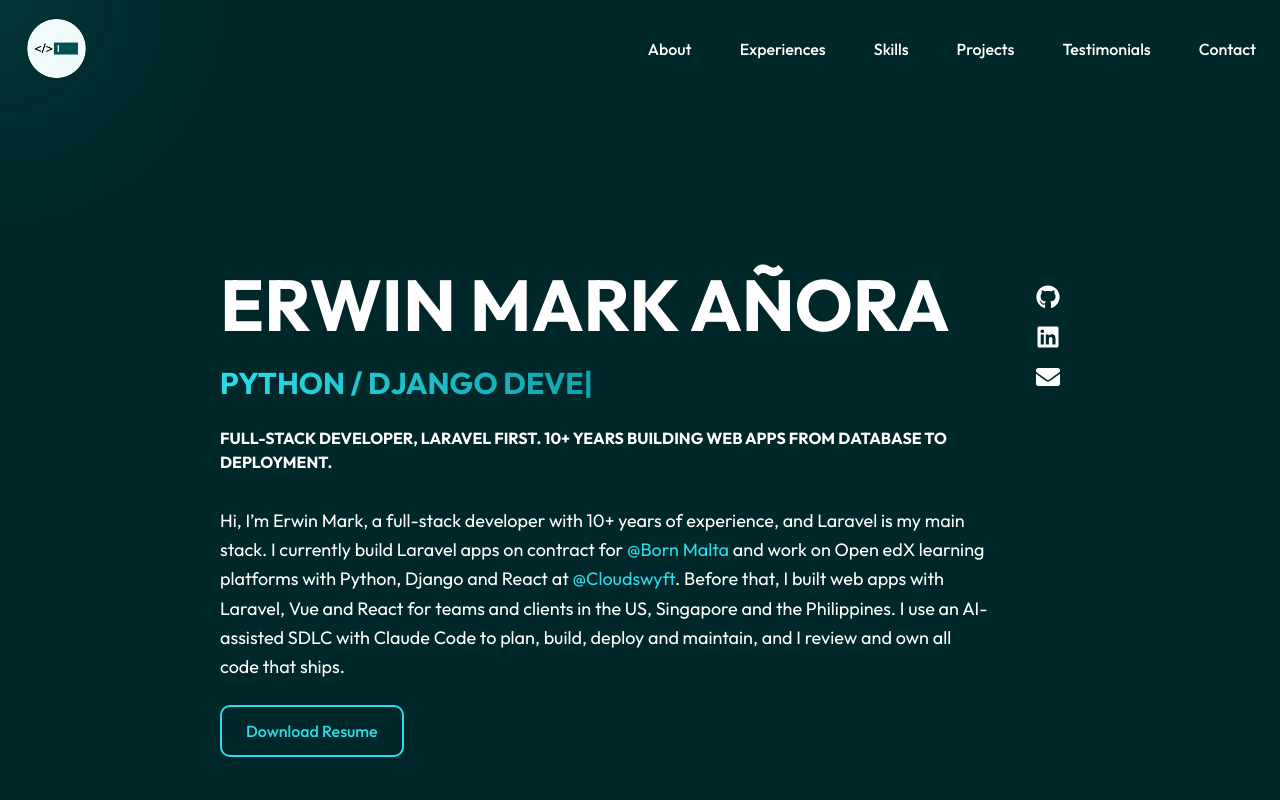
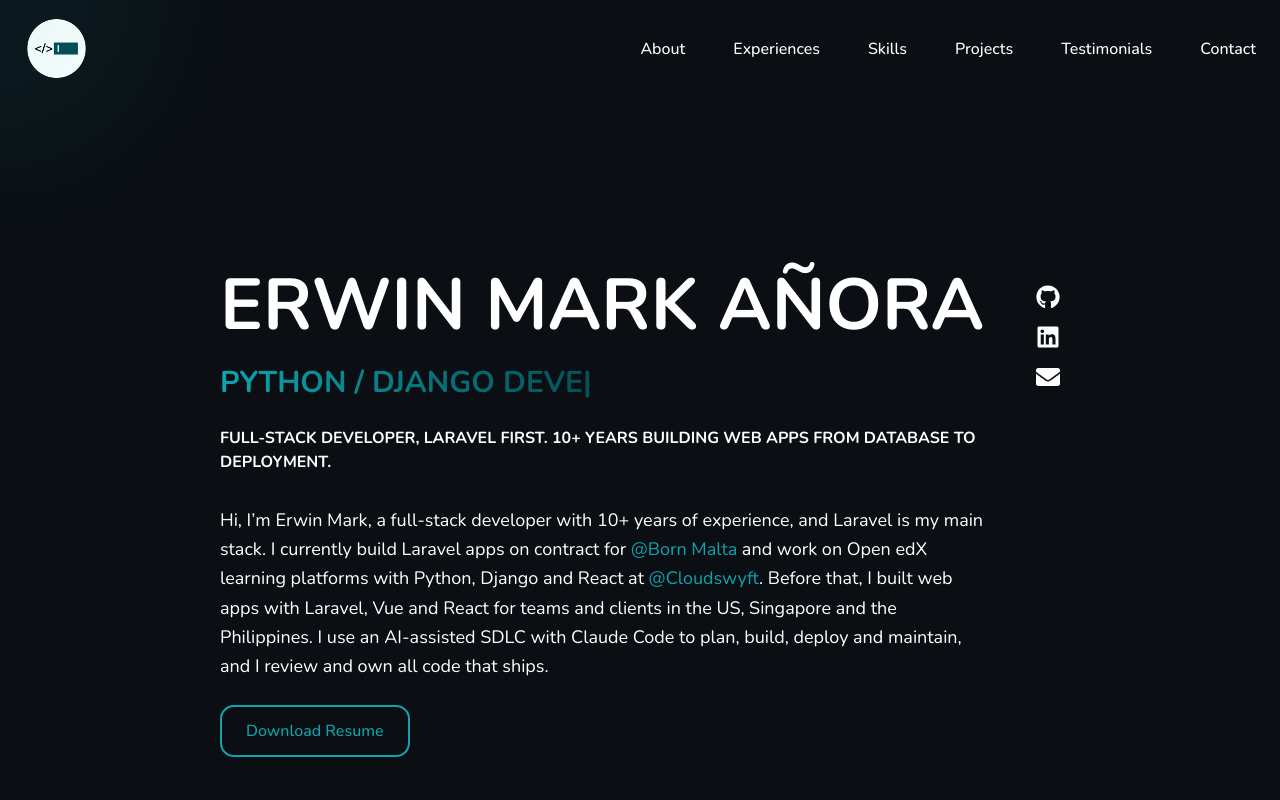
Before and after one commit to erwinmark-anora/portfolio-v2, a Next.js app: page / in a window 1280 px wide. Shown: the top 800 px of the page. Built offline with nearby package versions, Linux system fonts and the light colour scheme.

Commit message:
feat: implement design tokens for dark mode and update font settings

```diff
--- a/app/globals.css
+++ b/app/globals.css
@@ -1,119 +1,103 @@
 @import "tailwindcss";
 @import "tw-animate-css";
 
-@custom-variant dark (&:is(.dark *));
+/*
+ * Design tokens (see docs/REDESIGN_CHECKLIST.md, Design brief).
+ * Dark only: there is no light theme and no toggle.
+ * The accent is set once (--accent); every other accent shade is derived from it.
+ */
 
 @theme inline {
+  /* Colors */
   --color-background: var(--background);
   --color-foreground: var(--foreground);
-  --font-sans: var(--font-outfit);
-  --font-mono: var(--font-geist-mono);
-  --color-sidebar-ring: var(--sidebar-ring);
-  --color-sidebar-border: var(--sidebar-border);
-  --color-sidebar-accent-foreground: var(--sidebar-accent-foreground);
-  --color-sidebar-accent: var(--sidebar-accent);
-  --color-sidebar-primary-foreground: var(--sidebar-primary-foreground);
-  --color-sidebar-primary: var(--sidebar-primary);
-  --color-sidebar-foreground: var(--sidebar-foreground);
-  --color-sidebar: var(--sidebar);
-  --color-chart-5: var(--chart-5);
-  --color-chart-4: var(--chart-4);
-  --color-chart-3: var(--chart-3);
-  --color-chart-2: var(--chart-2);
-  --color-chart-1: var(--chart-1);
+  --color-muted-foreground: var(--muted-foreground);
+  --color-surface: var(--surface);
+  --color-surface-strong: var(--surface-strong);
+  --color-border: var(--border);
+  --color-input: var(--input);
   --color-ring: var(--ring);
-  --color-input: var(--input);
-  --color-border: var(--border);
+  --color-accent: var(--accent);
+  --color-accent-hover: var(--accent-hover);
+  --color-accent-soft: var(--accent-soft);
+  --color-accent-foreground: var(--accent-foreground);
   --color-destructive: var(--destructive);
-  --color-accent-foreground: var(--accent-foreground);
-  --color-accent: var(--accent);
-  --color-muted-foreground: var(--muted-foreground);
-  --color-muted: var(--muted);
-  --color-secondary-foreground: var(--secondary-foreground);
-  --color-secondary: var(--secondary);
-  --color-primary-foreground: var(--primary-foreground);
-  --color-primary: var(--primary);
-  --color-primary-light: var(--primary-light);
-  --color-popover-foreground: var(--popover-foreground);
-  --color-popover: var(--popover);
-  --color-card-foreground: var(--card-foreground);
-  --color-card: var(--card);
-  --radius-sm: calc(var(--radius) - 4px);
-  --radius-md: calc(var(--radius) - 2px);
-  --radius-lg: var(--radius);
-  --radius-xl: calc(var(--radius) + 4px);
+
+  /* Legacy names still used by the current components. Remove once Tasks 4-9 restyle them. */
+  --color-primary: var(--background);
+  --color-primary-foreground: var(--foreground);
+  --color-primary-light: var(--accent-tint);
+  --color-secondary: var(--accent-deep);
+  --color-secondary-foreground: var(--foreground);
+  --color-muted: var(--surface);
+  --color-card: var(--surface);
+  --color-card-foreground: var(--foreground);
+  --color-popover: var(--background-raised);
+  --color-popover-foreground: var(--foreground);
+
+  /* Fonts: Nunito for headings and body, JetBrains Mono for labels, tags and How I work output */
+  --font-sans: var(--font-nunito), ui-sans-serif, system-ui, sans-serif;
+  --font-mono: var(--font-jetbrains-mono), ui-monospace, monospace;
+
+  /* Font sizes (phone first, display sizes grow with the viewport) */
+  --text-label: 0.75rem;
+  --text-label--line-height: 1rem;
+  --text-label--letter-spacing: 0.04em;
+  --text-small: 0.875rem;
+  --text-small--line-height: 1.375rem;
+  --text-body: 1rem;
+  --text-body--line-height: 1.625rem;
+  --text-lead: 1.125rem;
+  --text-lead--line-height: 1.75rem;
+  --text-subheading: 1.25rem;
+  --text-subheading--line-height: 1.75rem;
+  --text-heading: clamp(1.75rem, 1.4rem + 1.5vw, 2.5rem);
+  --text-heading--line-height: 1.2;
+  --text-display: clamp(2.25rem, 1.6rem + 3vw, 3.75rem);
+  --text-display--line-height: 1.1;
+
+  /* Spacing (Tailwind's 0.25rem step stays; these are the layout rhythm) */
+  --spacing-gutter: 1rem;
+  --spacing-card: 1.5rem;
+  --spacing-section: 6rem;
+  --container-content: 72rem;
+
+  /* Border radius (macOS-like soft corners) */
+  --radius-sm: 0.375rem;
+  --radius-md: 0.625rem;
+  --radius-lg: 0.875rem;
+  --radius-xl: 1.25rem;
+  --radius-window: 0.75rem;
+
+  /* Glass panels */
+  --shadow-glass: 0 1px 0 0 rgb(255 255 255 / 0.06) inset, 0 8px 32px -8px rgb(0 0 0 / 0.5);
+  --shadow-accent: 0 8px 24px -8px var(--accent-glow);
+  --blur-glass: 20px;
 }
 
 :root {
-  --radius: 0.625rem;
-  --background: oklch(1 0 0);
-  --foreground: oklch(0.129 0.042 264.695);
-  --card: oklch(1 0 0);
-  --card-foreground: oklch(0.129 0.042 264.695);
-  --popover: oklch(1 0 0);
-  --popover-foreground: oklch(0.129 0.042 264.695);
-  --primary: #002729;
-  --primary-foreground: #ffffff;
-  --secondary: #0FA4AF;
-  --secondary-foreground: oklch(100% 0.00011 271.152);
-  --primary-light: #AFDDE5;
-  --primary-light-foreground: oklch(0.129 0.042 264.695);
-  --muted: #AFDDE5;
-  --muted: oklch(0.968 0.007 247.896);
-  --muted-foreground: oklch(100% 0.00011 271.152);
-  --accent: #2ADDEA;
-  --accent-foreground: oklch(100% 0.00011 271.152);
-  --destructive: oklch(0.577 0.245 27.325);
-  --border: oklch(0.929 0.013 255.508);
-  --input: oklch(0.929 0.013 255.508);
-  --ring: oklch(0.704 0.04 256.788);
-  --chart-1: oklch(0.646 0.222 41.116);
-  --chart-2: oklch(0.6 0.118 184.704);
-  --chart-3: oklch(0.398 0.07 227.392);
-  --chart-4: oklch(0.828 0.189 84.429);
-  --chart-5: oklch(0.769 0.188 70.08);
-  --sidebar: oklch(0.984 0.003 247.858);
-  --sidebar-foreground: oklch(0.129 0.042 264.695);
-  --sidebar-primary: oklch(0.208 0.042 265.755);
-  --sidebar-primary-foreground: oklch(0.984 0.003 247.858);
-  --sidebar-accent: oklch(0.968 0.007 247.896);
-  --sidebar-accent-foreground: oklch(0.208 0.042 265.755);
-  --sidebar-border: oklch(0.929 0.013 255.508);
-  --sidebar-ring: oklch(0.704 0.04 256.788);
-}
+  color-scheme: dark;
 
-.dark {
-  --background: oklch(0.129 0.042 264.695);
-  --foreground: oklch(0.984 0.003 247.858);
-  --card: oklch(0.208 0.042 265.755);
-  --card-foreground: oklch(0.984 0.003 247.858);
-  --popover: oklch(0.208 0.042 265.755);
-  --popover-foreground: oklch(0.984 0.003 247.858);
-  --primary: oklch(0.929 0.013 255.508);
-  --primary-foreground: oklch(0.208 0.042 265.755);
-  --secondary: oklch(0.279 0.041 260.031);
-  --secondary-foreground: oklch(0.984 0.003 247.858);
-  --muted: oklch(0.279 0.041 260.031);
-  --muted-foreground: oklch(0.704 0.04 256.788);
-  --accent: oklch(0.279 0.041 260.031);
-  --accent-foreground: oklch(0.984 0.003 247.858);
-  --destructive: oklch(0.704 0.191 22.216);
-  --border: oklch(1 0 0 / 10%);
-  --input: oklch(1 0 0 / 15%);
-  --ring: oklch(0.551 0.027 264.364);
-  --chart-1: oklch(0.488 0.243 264.376);
-  --chart-2: oklch(0.696 0.17 162.48);
-  --chart-3: oklch(0.769 0.188 70.08);
-  --chart-4: oklch(0.627 0.265 303.9);
-  --chart-5: oklch(0.645 0.246 16.439);
-  --sidebar: oklch(0.208 0.042 265.755);
-  --sidebar-foreground: oklch(0.984 0.003 247.858);
-  --sidebar-primary: oklch(0.488 0.243 264.376);
-  --sidebar-primary-foreground: oklch(0.984 0.003 247.858);
-  --sidebar-accent: oklch(0.279 0.041 260.031);
-  --sidebar-accent-foreground: oklch(0.984 0.003 247.858);
-  --sidebar-border: oklch(1 0 0 / 10%);
-  --sidebar-ring: oklch(0.551 0.027 264.364);
+  /* The one accent color. Change it here and it changes everywhere. */
+  --accent: #0FA4AF;
+
+  --accent-hover: color-mix(in oklab, var(--accent) 85%, white);
+  --accent-tint: color-mix(in oklab, var(--accent) 35%, white);
+  --accent-deep: color-mix(in oklab, var(--accent) 60%, black);
+  --accent-soft: color-mix(in oklab, var(--accent) 15%, transparent);
+  --accent-glow: color-mix(in oklab, var(--accent) 35%, transparent);
+  --accent-foreground: #04181A;
+
+  --background: #0B0F14;
+  --background-raised: #12171E;
+  --foreground: #F2F4F7;
+  --muted-foreground: #A1A9B5;
+  --surface: rgb(255 255 255 / 0.05);
+  --surface-strong: rgb(255 255 255 / 0.08);
+  --border: rgb(255 255 255 / 0.1);
+  --input: rgb(255 255 255 / 0.15);
+  --ring: var(--accent);
+  --destructive: #F87171;
 }
 
 @layer base {
@@ -140,3 +124,24 @@
     @apply text-accent hover:text-accent/80 hover:scale-105;
   }
 }
+
+@utility glass {
+  background-color: var(--surface);
+  border: 1px solid var(--border);
+  border-radius: var(--radius-window);
+  box-shadow: var(--shadow-glass);
+  backdrop-filter: blur(var(--blur-glass)) saturate(140%);
+  -webkit-backdrop-filter: blur(var(--blur-glass)) saturate(140%);
+}
+
+/* Small effects only, and none when the user has "reduce motion" on. */
+@media (prefers-reduced-motion: reduce) {
+  *,
+  *::before,
+  *::after {
+    animation-duration: 0.01ms !important;
+    animation-iteration-count: 1 !important;
+    transition-duration: 0.01ms !important;
+    scroll-behavior: auto !important;
+  }
+}
--- a/app/layout.tsx
+++ b/app/layout.tsx
@@ -1,20 +1,19 @@
 import type { Metadata } from "next";
-import { Outfit, Geist_Mono } from "next/font/google";
+import { Nunito, JetBrains_Mono } from "next/font/google";
 import "./globals.css";
 import CursorBackground  from "@/components/layouts/CursorBackground ";
 import Navbar from "@/components/layouts/Navbar";
 import Footer from "@/components/layouts/Footer";
 import { site } from "@/content/portfolio";
 
-const outfit = Outfit({
+const nunito = Nunito({
   subsets: ['latin'],
-  weight: ['300', '400', '500', '600', '700', '800'],
-  variable: '--font-outfit',
+  variable: '--font-nunito',
 });
 
-const geistMono = Geist_Mono({
-  variable: "--font-geist-mono",
-  subsets: ["latin"],
+const jetbrainsMono = JetBrains_Mono({
+  subsets: ['latin'],
+  variable: '--font-jetbrains-mono',
 });
 
 const siteTitle = site.title;
@@ -51,7 +50,7 @@
   return (
     <html lang="en">
       <body
-        className={`${outfit.variable} ${geistMono.variable} font-sans antialiased bg-primary text-white selection:bg-accent selection:text-primary`}
+        className={`${nunito.variable} ${jetbrainsMono.variable} font-sans antialiased bg-background text-foreground selection:bg-accent selection:text-accent-foreground`}
       >
         <CursorBackground />
         <Navbar />
--- a/components/layouts/CursorBackground .tsx
+++ b/components/layouts/CursorBackground .tsx
@@ -17,8 +17,8 @@
       className="pointer-events-none z-0 hidden md:block fixed inset-0 transition-all duration-300 md:z-50"
       style={{
         background: `radial-gradient(300px at ${coords.x}px ${coords.y}px,
-          rgba(42, 221, 234, 0.08),
-          rgba(15, 164, 175, 0.05),
+          color-mix(in oklab, var(--accent) 8%, transparent),
+          color-mix(in oklab, var(--accent) 5%, transparent),
           transparent 80%)`,
       }}
     ></div>
```
Also changed, not shown: 1 other file (tests, documents, lock files or other folders).
